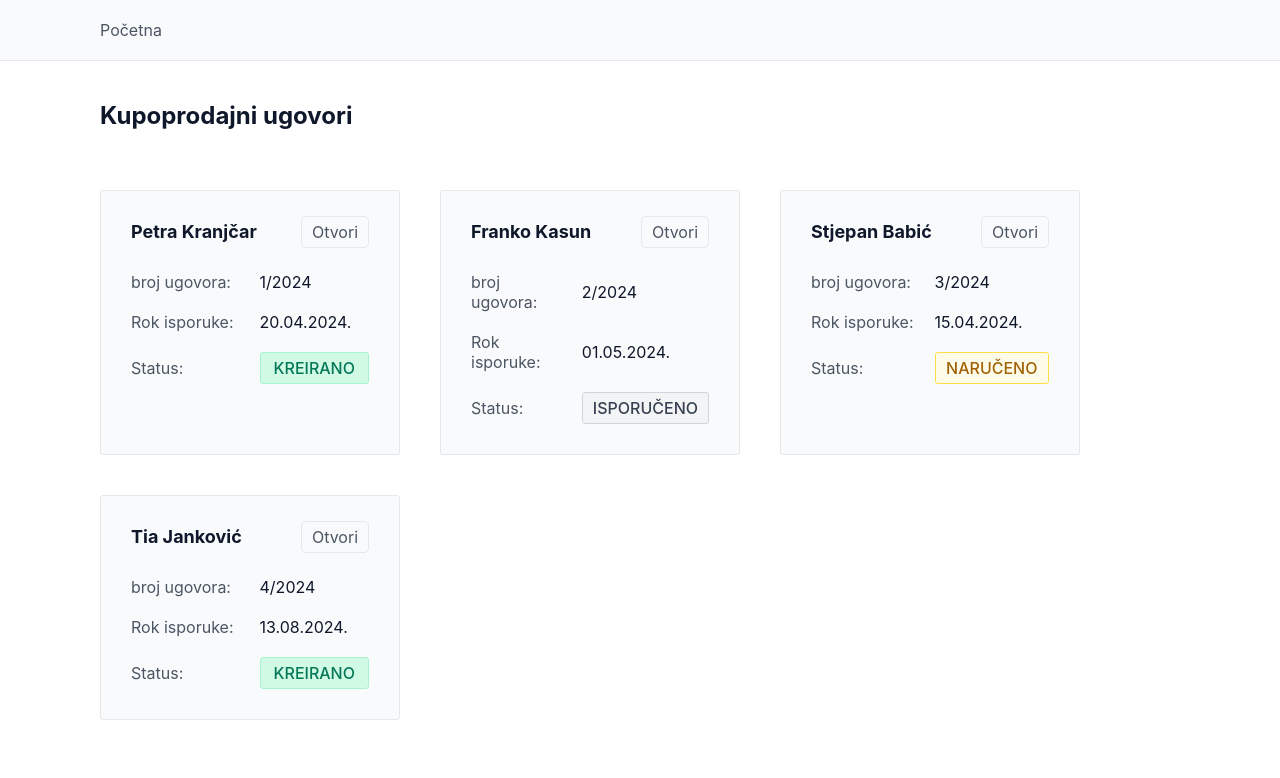
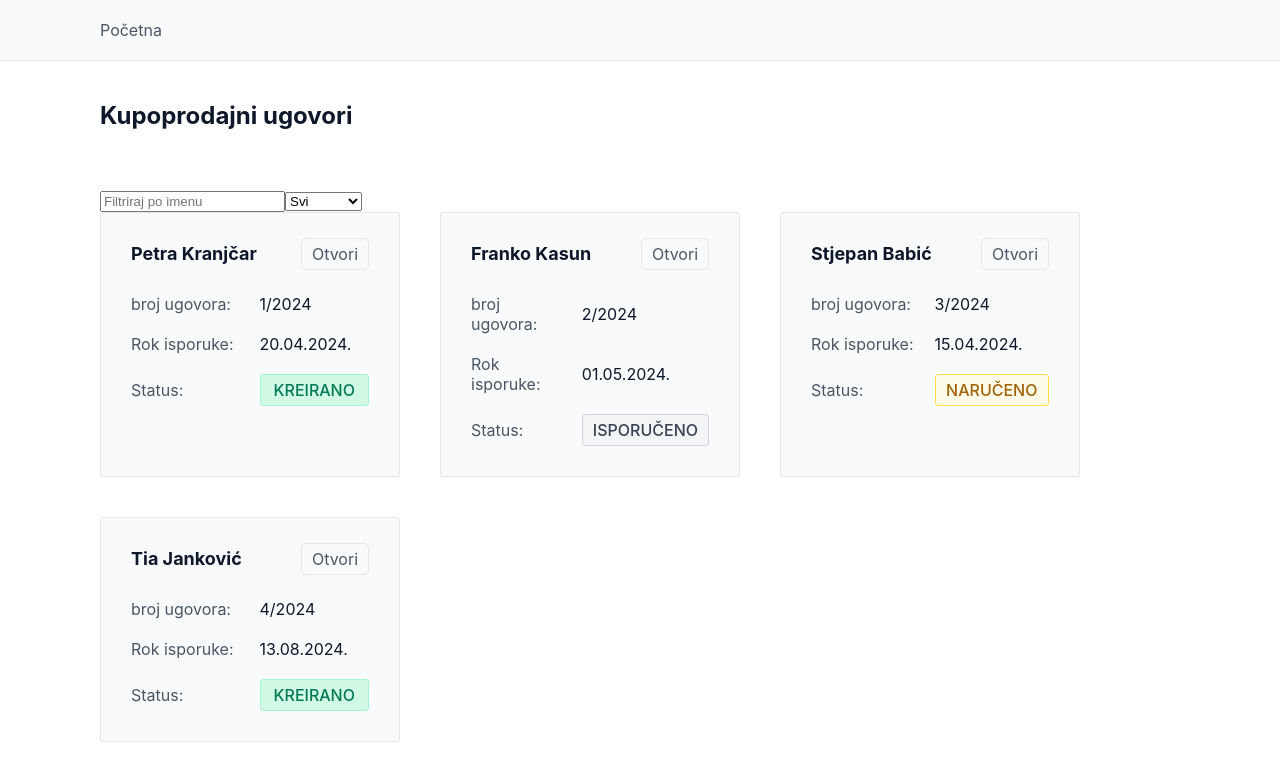
Before and after one commit to IBakija/contractapp, a React (Create React App) app: page / in a window 1280 px wide. Shown: the top 778 px of the page. Built offline with nearby package versions, Linux system fonts and the light colour scheme.

Commit message:
feat(filter contracts): enabled filtering contracts by name and activity

```diff
--- a/src/components/ContractList/ContractList.tsx
+++ b/src/components/ContractList/ContractList.tsx
@@ -1,14 +1,55 @@
 import Contract from '../Contract/Contract';
 import style from './ContractList.module.scss';
 import { contracts } from '../../constants/contracts';
+import { useState } from 'react';
+import { Portal, Select } from '@ark-ui/react';
 
-const ContractList: React.FC = () => {
+interface Props {
+    filterbyActivity?: 'inactive' | 'active';
+    filterByName?: string;
+}
+
+const ContractList: React.FC<Props> = (props) => {
+    let { filterbyActivity, filterByName } = props;
+    const [activity, setActivity] = useState('all');
+    const [name, setName] = useState('');
+
     return (
-        <div className={style.contractList}>
-            {contracts.map((contract) => {
-                return <Contract item={contract} />;
-            })}
-        </div>
+        <>
+            <input
+                type="text"
+                placeholder="Filtriraj po imenu"
+                value={name}
+                onChange={(e) => setName(e.target.value)}
+            />
+
+            <select onChange={(e) => setActivity(e.target.value)}>
+                <option value="all">Svi</option>
+                <option value="active">Aktivni</option>
+                <option value="inactive">Neaktivni</option>
+            </select>
+
+            <div className={style.contractList}>
+                {contracts
+                    .filter(
+                        (contract) =>
+                            (name !== undefined && name !== ''
+                                ? contract.kupac
+                                      .toLocaleLowerCase()
+                                      .includes(name.toLocaleLowerCase())
+                                : true) &&
+                            (activity !== 'all' && activity !== undefined
+                                ? activity === 'active'
+                                    ? contract.status === 'NARUČENO' ||
+                                      contract.status === 'KREIRANO'
+                                    : contract.status === 'ISPORUČENO'
+                                : true)
+                    )
+                    .map((contract) => {
+                        return <Contract item={contract} />;
+                    })}
+            </div>
+        </>
     );
 };
 
```
